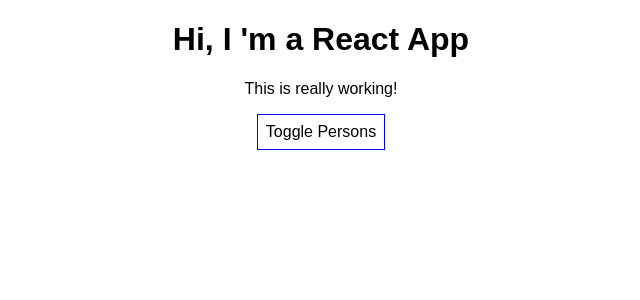
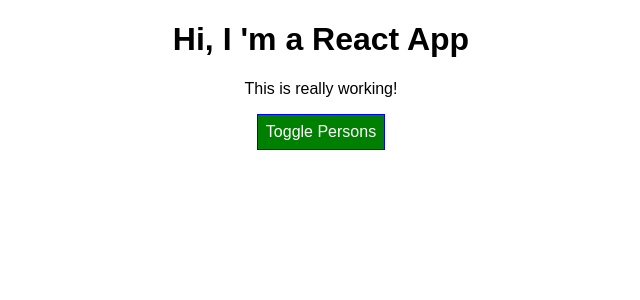
Before and after one commit to casonorac-dev/react-complete-guide, a React (Create React App) app: page / in a window 1280 px wide. Shown: the top 300 px of the page, without its empty margins (319-959 px from the left). Built offline with nearby package versions, Linux system fonts and the light colour scheme.

Commit message:
Last updates from today's class

```diff
--- a/package.json
+++ b/package.json
@@ -4,6 +4,7 @@
   "private": true,
   "dependencies": {
     "ajv": "^6.5.3",
+    "radium": "^0.25.0",
     "react": "^16.4.2",
     "react-dom": "^16.4.2",
     "react-scripts": "1.1.5"
--- a/src/App.css
+++ b/src/App.css
@@ -2,6 +2,13 @@
     text-align: center;
 }
 
+.red {
+  color: red;
+}
+
+.bold {
+  font-weight: bold;
+}
 
 /* .App-logo {
   animation: App-logo-spin infinite 20s linear;
--- a/src/App.js
+++ b/src/App.js
@@ -1,6 +1,7 @@
 import React, { Component } from 'react';
 // import logo from './logo.svg';
 import Person from './Person/Person';
+import Radium from 'radium';
 import './App.css';
 
 class App extends Component {
@@ -68,11 +69,16 @@
     render() {
         //IMPORTANTE: () => this.switchNameHandler('¡Carlitos!') esta sintaxis es conveniente pero puede ser ineficiente, mejor usar bind
         const style = {
-            backgroundColor: 'white',
+            backgroundColor: 'green',
+            color: 'white',
             font: 'inherit',
             border: '1px solid blue',
             padding: '8px',
-            cursor: 'pointer'
+            cursor: 'pointer',
+            ':hover': {
+                backgroundColor: 'lightgreen',
+                color: 'black'
+            }
         };
 
         let persons = null;
@@ -102,12 +108,25 @@
                         age={this.state.persons[2].age} /> */}
                 </div>
             );
+            style.backgroundColor = 'red';
+            style[':hover'] = {
+                backgroundColor: 'salmon',
+                color: 'black'
+            }
+        }
+
+        const classes = [];
+        if(this.state.persons.length <= 2) {
+            classes.push('red');
+        }
+        if(this.state.persons.length <= 1) {
+            classes.push('bold')
         }
 
         return (
             <div className = "App">
                 <h1> Hi, I 'm a React App</h1>
-                <p>This is really working!</p>
+                <p className={classes.join(' ')}>This is really working!</p>
                 <button
                     style={style}
                     onClick={this.togglePersonsHandler}>Toggle Persons</button>
@@ -119,4 +138,4 @@
     }
 }
 
-export default App;
+export default Radium(App);
--- a/src/Person/Person.js
+++ b/src/Person/Person.js
@@ -1,4 +1,5 @@
 import React from 'react';
+import Radium from 'radium';
 import './Person.css';
 
 const person = (props) => {
@@ -11,4 +12,4 @@
     );
 };
 
-export default person;
+export default Radium(person);
```
Also changed, not shown: 1 other file (tests, documents, lock files or other folders).
